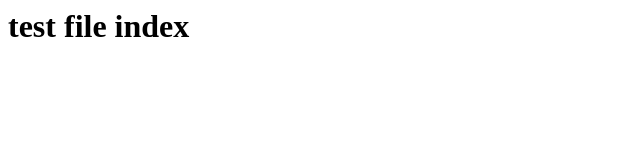
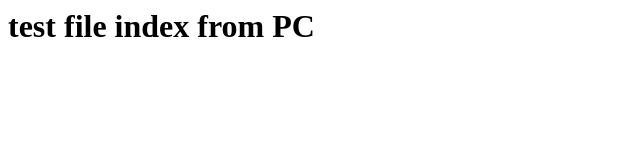
Before and after one commit to dannydevops111/testrepo, a plain HTML site: page index.html in a window 1280 px wide. Shown: the whole page, without its empty margins (0-640 px from the left). Drawn offline with Linux system fonts and the light colour scheme.

Commit message:
changed index from pc

```diff
--- a/index.html
+++ b/index.html
@@ -1 +1 @@
-<h1> test file index </h1>
+<h1> test file index from PC </h1>
```
